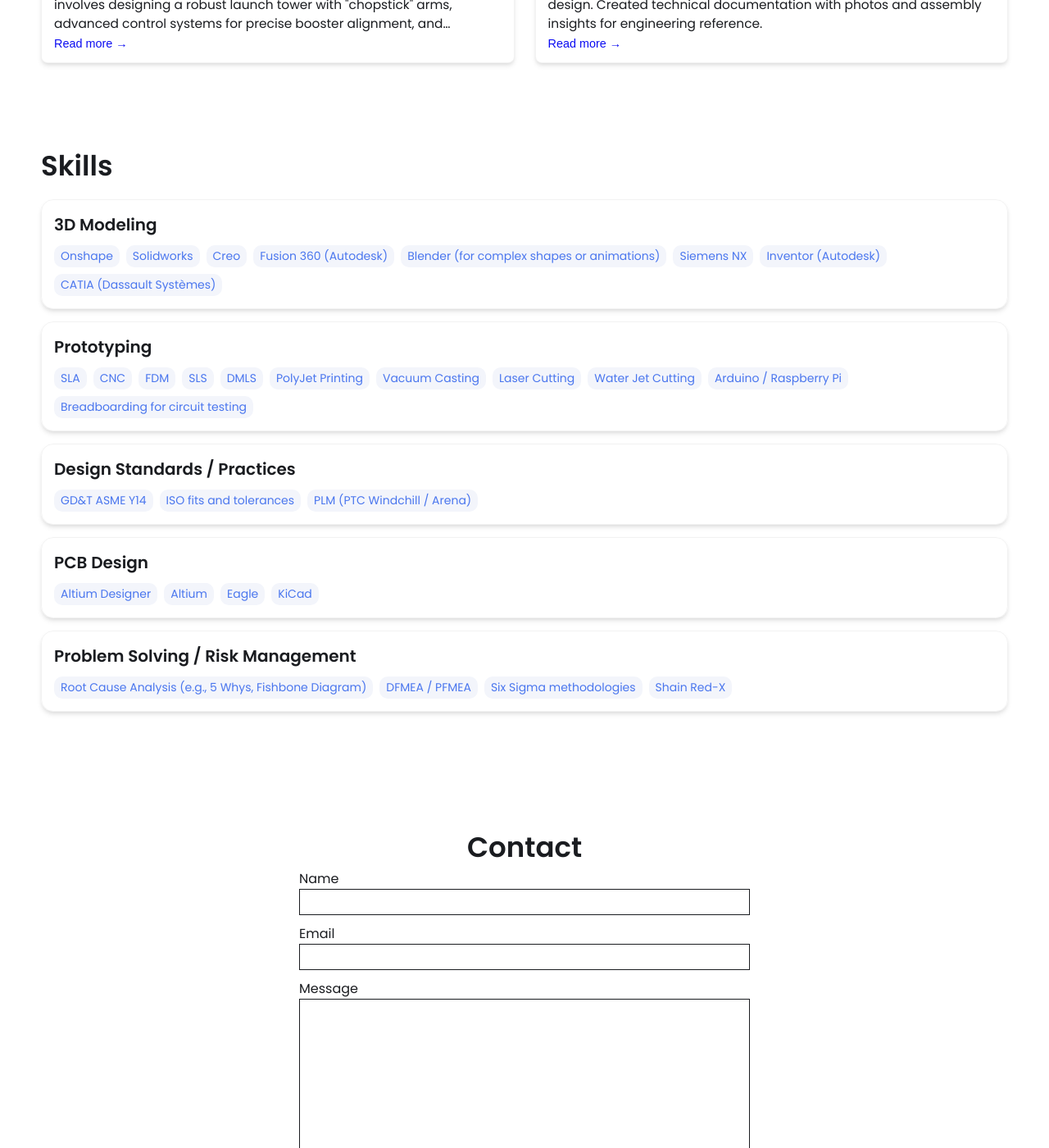
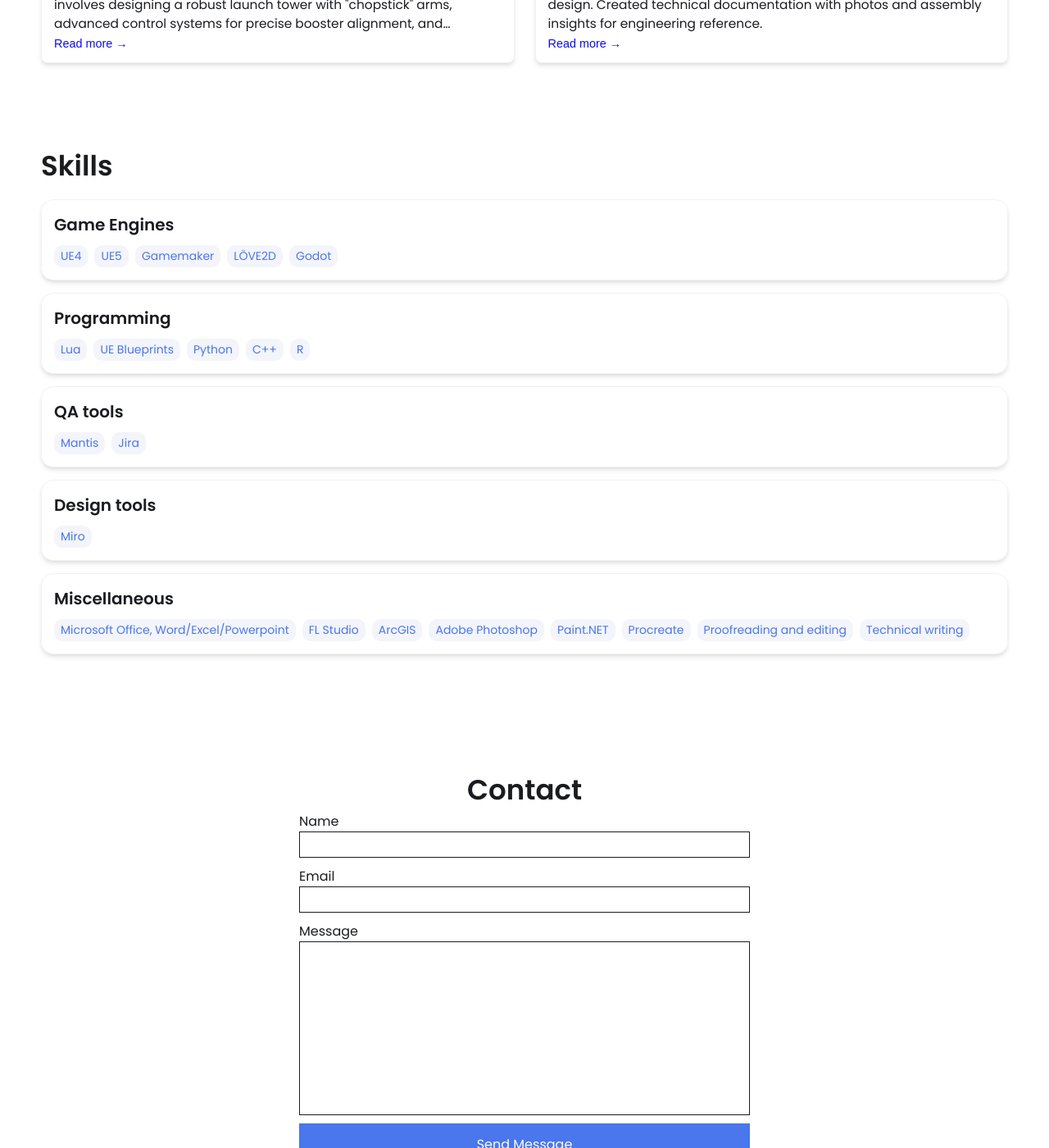
Before and after one commit to typhirz/typhirz.github.io, a Jekyll site: the page built from index.html, in a window 1280 px wide and 1400 px high, scrolled down 1449 px. Shown: the whole window at 82% size. Built offline with Jekyll 4.4.1, drawn with Linux system fonts in a browser that asks for light colours.

Commit message:
Update _config.yml

```diff
--- a/_config.yml
+++ b/_config.yml
@@ -45,50 +45,41 @@ external-links:    # input only your own url slug. The icons with missing entrie
 
 # Skills Section - Add the list of your Skills by categories/tools. The indentation for each level needs to be precise.
 skills:
-  - category: 3D Modeling
+  - category: Game Engines
     tools:
-    - Onshape
-    - Solidworks
-    - Creo
-    - Fusion 360 (Autodesk)
-    - Blender (for complex shapes or animations)
-    - Siemens NX
-    - Inventor (Autodesk)
-    - CATIA (Dassault Systèmes)
-  - category: Prototyping
+    - UE4
+    - UE5
+    - Gamemaker
+    - LÖVE2D
+    - Godot
+  - category: Programming
     tools:
-    - SLA
-    - CNC
-    - FDM
-    - SLS
-    - DMLS
-    - PolyJet Printing
-    - Vacuum Casting
-    - Laser Cutting
-    - Water Jet Cutting
-    - Arduino / Raspberry Pi
-    - Breadboarding for circuit testing
-  - category: Design Standards / Practices
+    - Lua
+    - UE Blueprints
+    - Python
+    - C++
+    - R
+  - category: QA tools
     tools:
-    - GD&T ASME Y14
-    - ISO fits and tolerances
-    - PLM (PTC Windchill / Arena)
-  - category: PCB Design
+    - Mantis
+    - Jira
+  - category: Design tools
     tools:
-    - Altium Designer
-    - Altium
-    - Eagle
-    - KiCad
-  - category: Problem Solving / Risk Management
+    - Miro
+  - category: Miscellaneous
     tools:
-    - Root Cause Analysis (e.g., 5 Whys, Fishbone Diagram)
-    - DFMEA / PFMEA
-    - Six Sigma methodologies
-    - Shain Red-X
+    - Microsoft Office, Word/Excel/Powerpoint
+    - FL Studio
+    - ArcGIS
+    - Adobe Photoshop
+    - Paint.NET
+    - Procreate
+    - Proofreading and editing
+    - Technical writing
 
 
 # Contact Form Setup. Setup an account and copy over the key. When someone fills out the form, it will be received in your email.
-formspree-key:   https://formspree.io/f/{8-digit key}
+formspree-key:   https://formspree.io/f/xwpnrpjv
 
 
 
```
